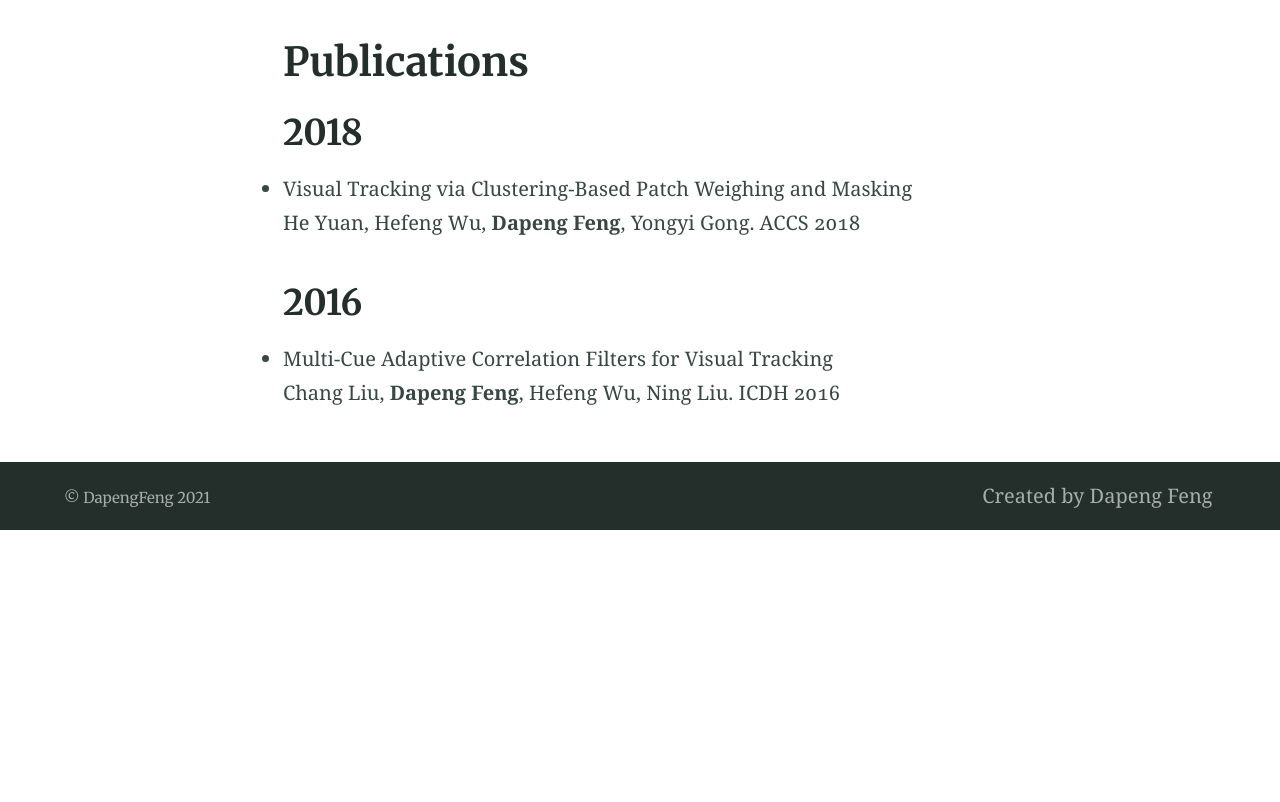
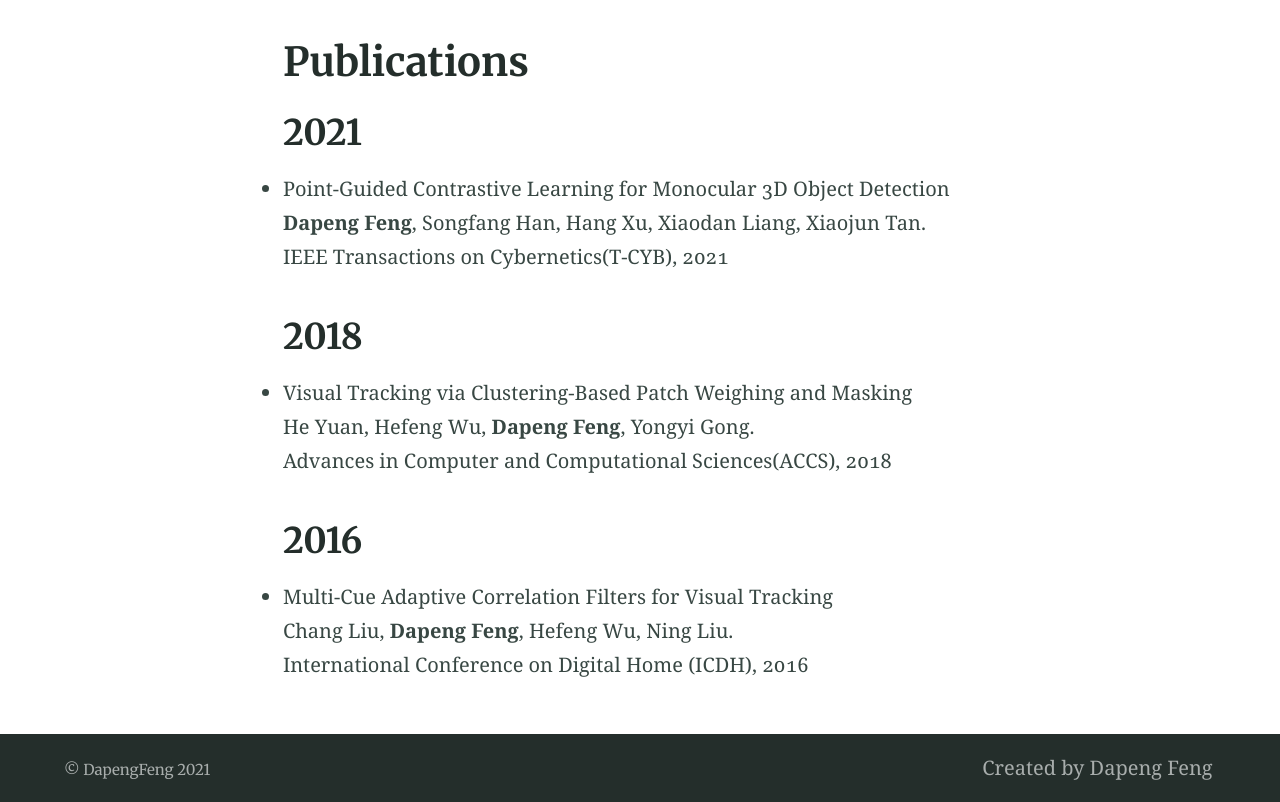
Before and after one commit to DapengFeng/dapengfeng.github.io, a Jekyll site: the page built from publications.md, in a window 1280 px wide. Shown: the part 408-1210 px from the top of the page. Built offline with Jekyll 4.4.1, drawn with Linux system fonts in a browser that asks for light colours; our own code applies the rules of GitHub Pages for plain Markdown files; before the commit the page ends 938 px from its top, so only the background shows below that.

Commit message:
update:2021-06-12

```diff
--- a/publications.md
+++ b/publications.md
@@ -4,10 +4,17 @@ feature_image: "https://picsum.photos/2560/600?image=873"
 excerpt: "Publications"
 ---
 
+## 2021
+- Point-Guided Contrastive Learning for Monocular 3D Object Detection\\
+**Dapeng Feng**, Songfang Han, Hang Xu, Xiaodan Liang, Xiaojun Tan.\\
+IEEE Transactions on Cybernetics(T-CYB), 2021
+
 ## 2018
 - Visual Tracking via Clustering-Based Patch Weighing and Masking\\
-He Yuan, Hefeng Wu, **Dapeng Feng**, Yongyi Gong. ACCS 2018
+He Yuan, Hefeng Wu, **Dapeng Feng**, Yongyi Gong.\\
+Advances in Computer and Computational Sciences(ACCS), 2018
 
 ## 2016
 - Multi-Cue Adaptive Correlation Filters for Visual Tracking\\
-Chang Liu, **Dapeng Feng**, Hefeng Wu, Ning Liu. ICDH 2016
+Chang Liu, **Dapeng Feng**, Hefeng Wu, Ning Liu.\\
+International Conference on Digital Home (ICDH), 2016
```
Also changed, not shown: index.md (+5 -4 lines).
